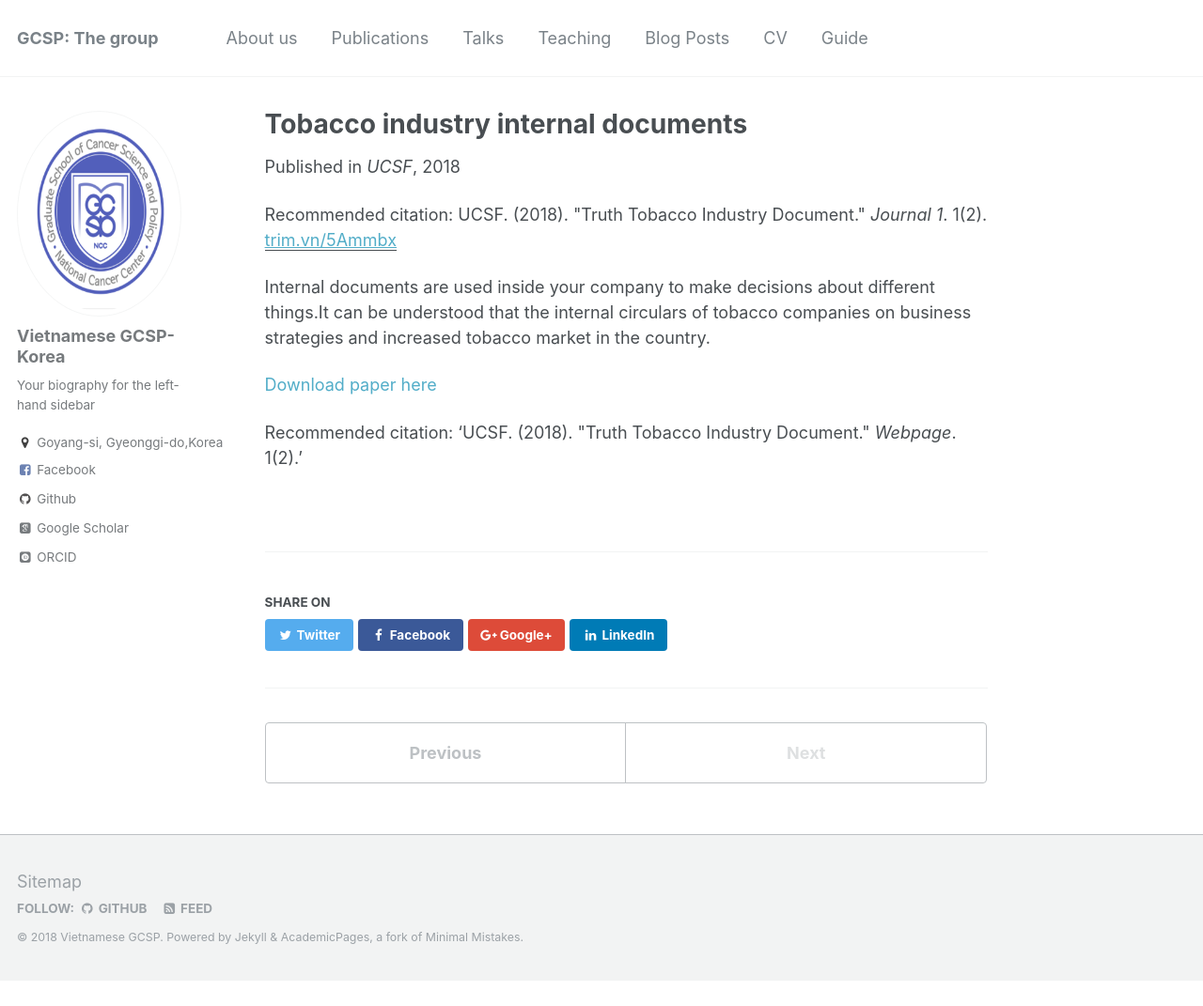
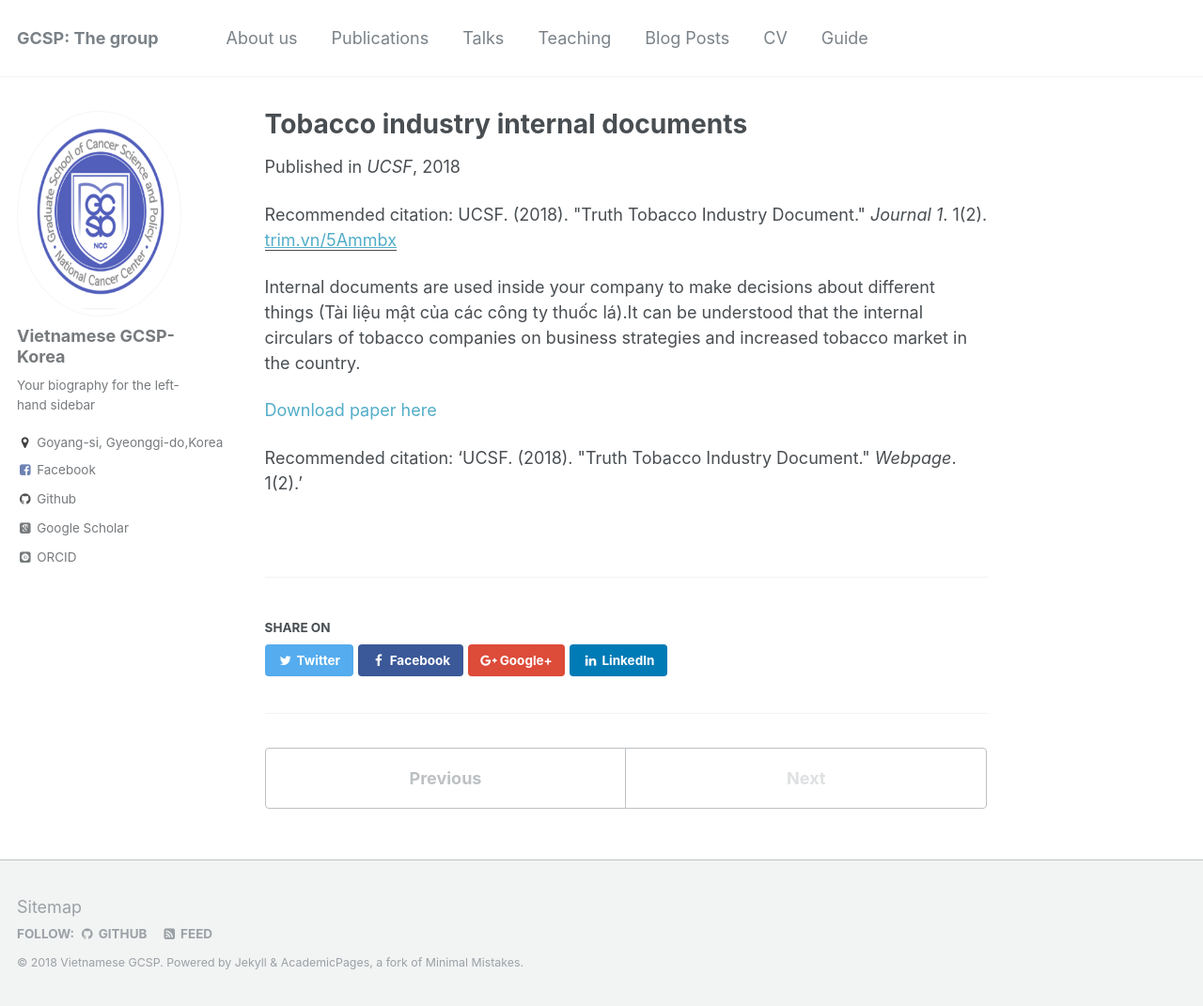
Before and after one commit to kklot/gcsp, a Jekyll site: the page built from _publications/2010-10-01-paper-title-number-2.md, in a window 1280 px wide and 1071 px high. Shown: the whole window at 94% size. Built offline with Jekyll 4.4.1, drawn with Linux system fonts in a browser that asks for light colours; some web fonts are replaced.

Commit message:
Update 2010-10-01-paper-title-number-2.md

```diff
--- a/_publications/2010-10-01-paper-title-number-2.md
+++ b/_publications/2010-10-01-paper-title-number-2.md
@@ -8,7 +8,7 @@ venue: 'UCSF'
 paperurl: 'trim.vn/5Ammbx'
 citation: 'UCSF. (2018). &quot;Truth Tobacco Industry Document.&quot; <i>Journal 1</i>. 1(2).'
 ---
-Internal documents are used inside your company to make decisions about different things.It can be understood that the internal circulars of tobacco companies on business strategies and increased tobacco market in the country.
+Internal documents are used inside your company to make decisions about different things (Tài liệu mật của các công ty thuốc lá).It can be understood that the internal circulars of tobacco companies on business strategies and increased tobacco market in the country.
 
 [Download paper here](trim.vn/5Ammbx)
 
```
